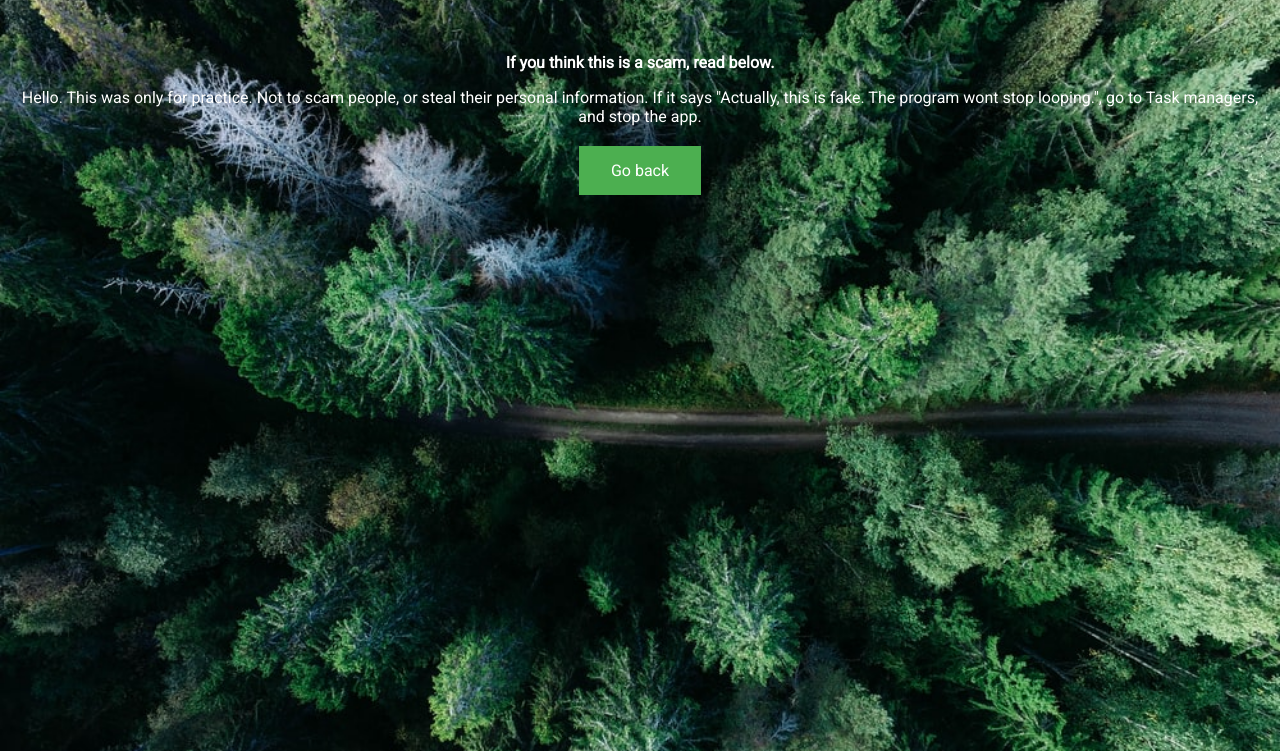
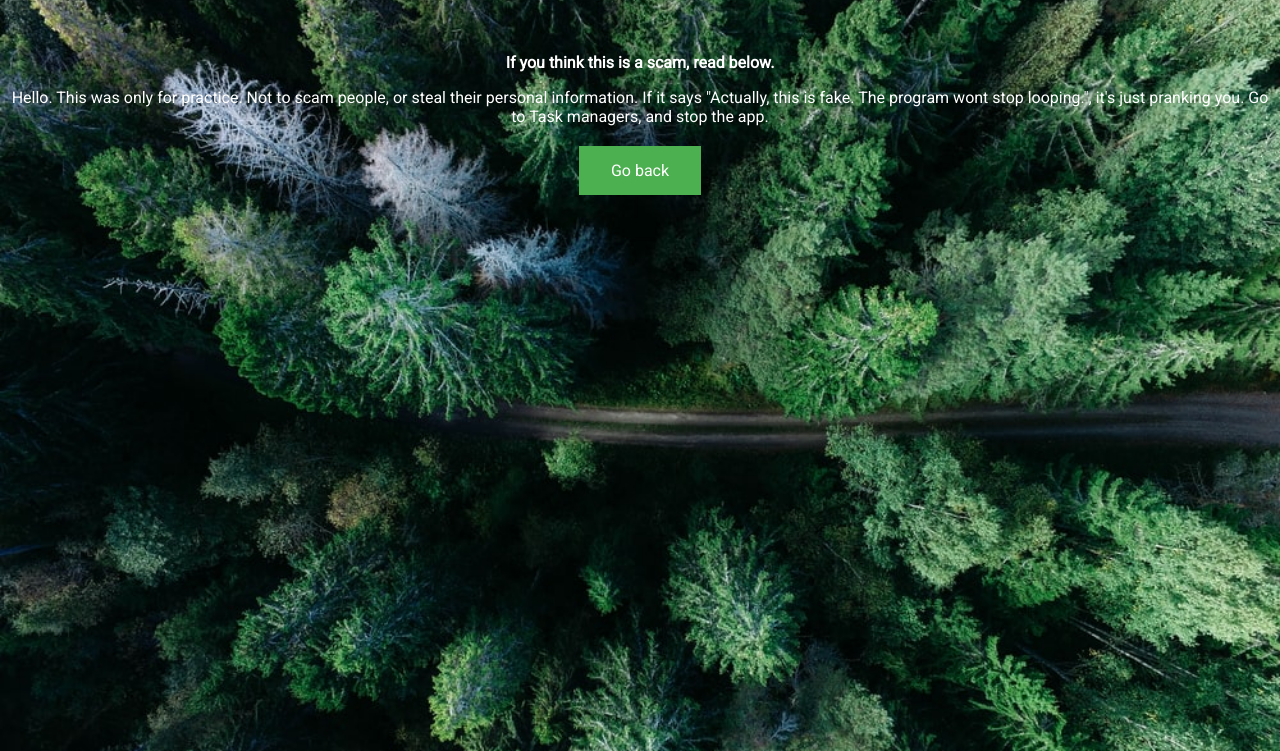
Before and after one commit to mukhammadalikadamov/mukhammadalikadamov, a plain HTML site: page notscamFS.html in a window 1280 px wide. Shown: the part 49-800 px from the top of the page. Drawn offline with Linux system fonts and the light colour scheme.

Commit message:
Added info

```diff
--- a/notscamFS.html
+++ b/notscamFS.html
@@ -32,7 +32,7 @@
         <p>
         <center><strong>If you think this is a scam, read below.</strong></center>
         </p>
-        <center>Hello. This was only for practice. Not to scam people, or steal their personal information. If it says "Actually, this is fake. The program wont stop looping.", go to Task managers, and stop the app.</center>
+        <center>Hello. This was only for practice. Not to scam people, or steal their personal information. If it says "Actually, this is fake. The program wont stop looping.", it's just pranking you. Go to Task managers, and stop the app.</center>
 
         <p>
 
```
